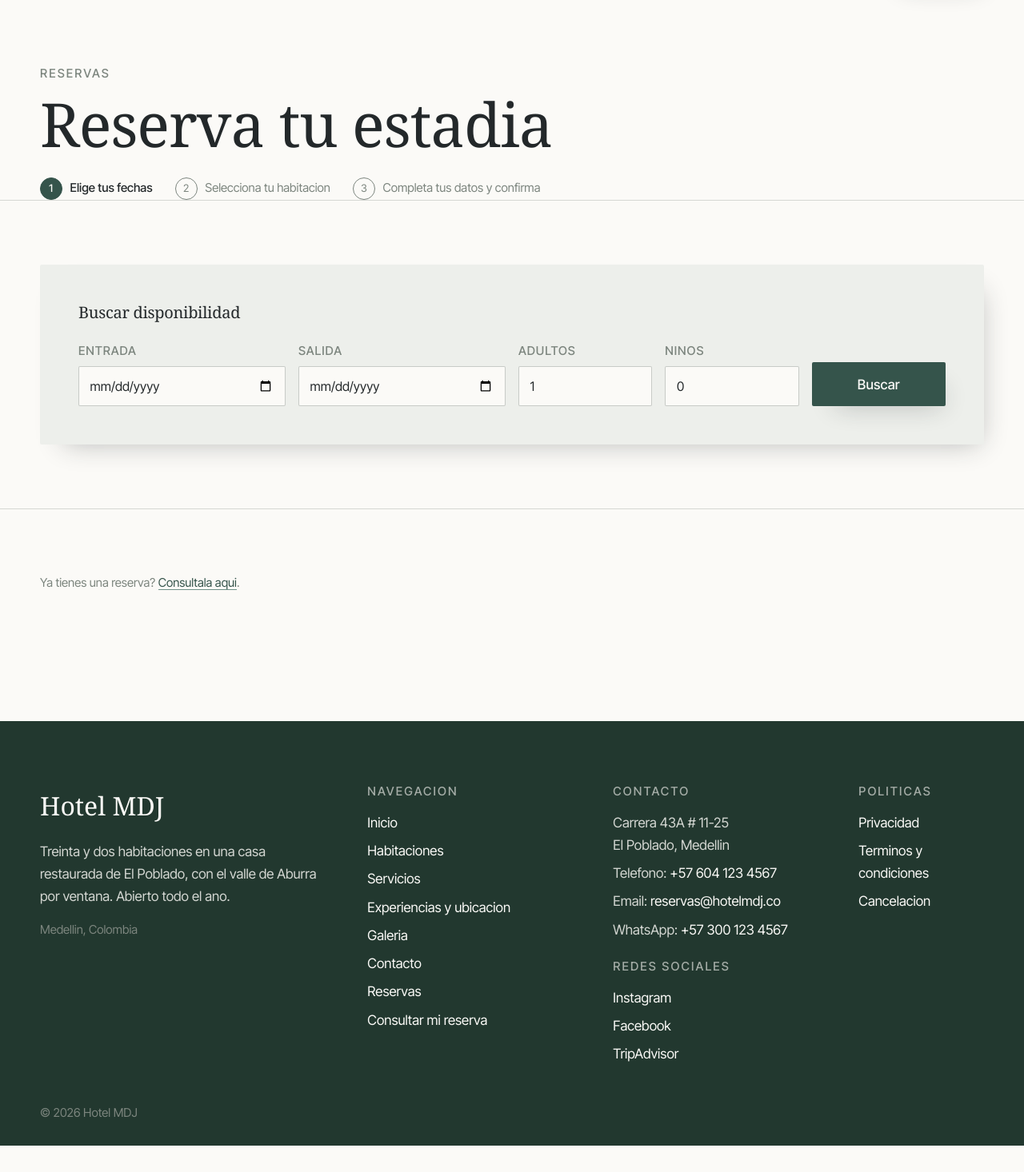
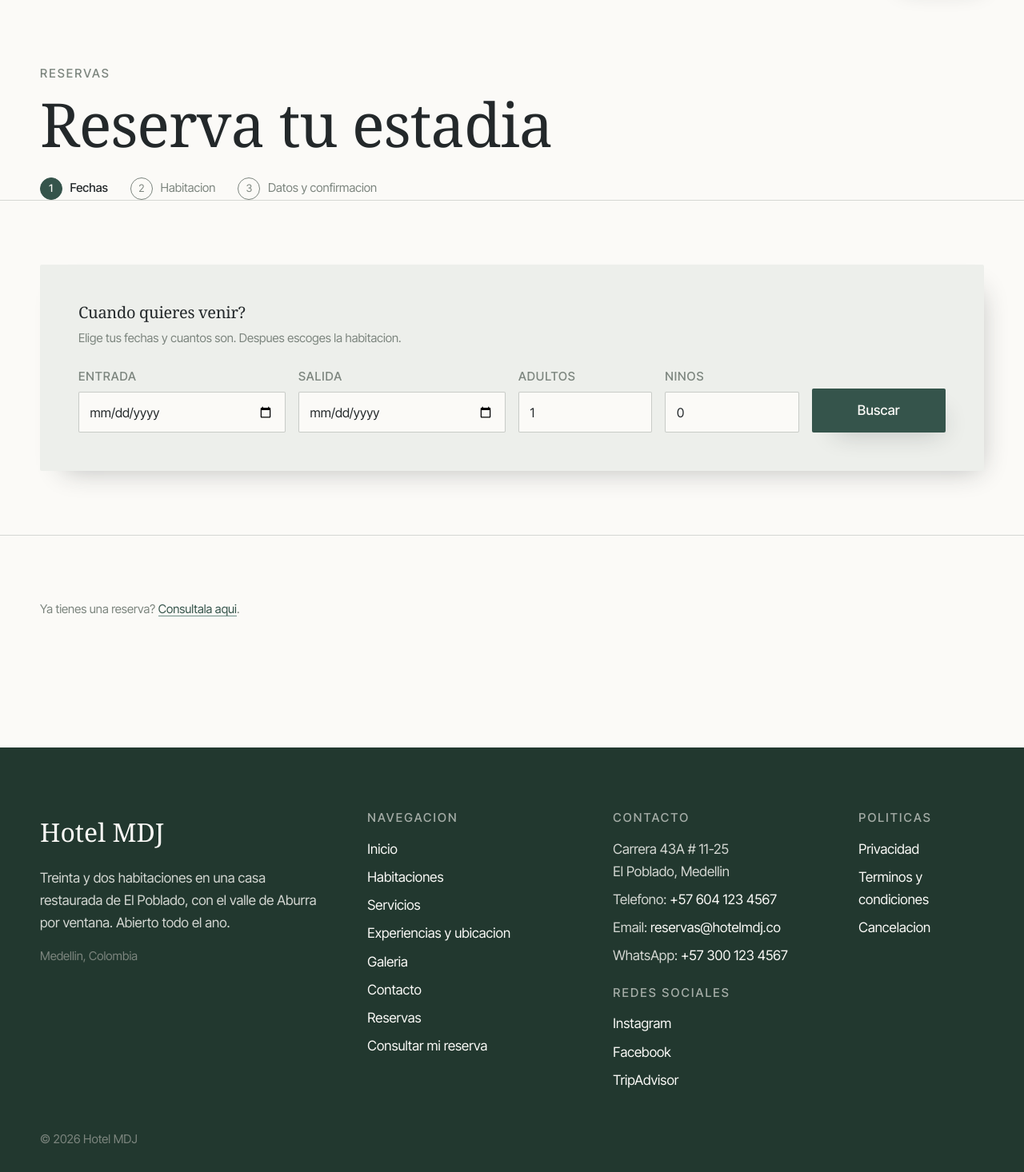
Before and after one commit to MiguelAngelMarinMejia1/ArquitecturaDeSoftware-Proyecto, a Django app: page /reservaciones/ in a window 1280 px wide. Shown: the part 89-1555 px from the top of the page at 80% size. Before the commit the page ends 1522 px from the top, so only its background shows below. Run offline with Django 5.2, Linux system fonts and the light colour scheme; some libraries are stand-ins or nearby versions; some web fonts are replaced.

Commit message:
feat(web): render the booking flow one step at a time

```diff
--- a/web/templates/web/reservations.html
+++ b/web/templates/web/reservations.html
@@ -1,13 +1,15 @@
 {% extends "web/base.html" %}
 
 {% comment %}
-Booking funnel. Unlike the Home page this one is not promotional: everything
+Booking wizard. Unlike the Home page this one is not promotional: everything
 here exists to get the guest from "I want to stay" to "I have a reservation".
 
-The three steps render on the same route and are driven by what the request
-carries: no criteria yet -> search form; criteria -> results; rooms picked ->
-summary and guest details. Search criteria live in the query string (they
-identify nobody), guest details only ever leave via POST.
+One step on screen at a time. Which step renders comes from the view, which
+derives it from the URL alone -- dates, then chosen rooms -- so refreshing,
+sharing the link or using the back button all behave the way the guest expects.
+
+Search criteria live in the query string (they identify nobody); guest details
+only ever leave via POST.
 {% endcomment %}
 
 {% block title %}Reservar - Hotel MDJ{% endblock %}
@@ -15,24 +17,70 @@ identify nobody), guest details only ever leave via POST.
 
 {% block content %}
 
-{# 1 - Encabezado y expectativas. #}
 <section class="mdj-seccion pb-0" aria-labelledby="reserva-title" data-section="booking-header">
     <div class="mdj-contenedor">
         <span class="mdj-rotulo">Reservas</span>
         <h1 id="reserva-title">Reserva tu estadia</h1>
+
+        {% comment %}
+        Los pasos ya recorridos son enlaces: la forma mas corta de volver a
+        corregir algo es pulsar sobre el paso al que se quiere regresar.
+        {% endcomment %}
         <ol class="mdj-pasos mt-4" data-role="booking-steps">
-            <li{% if not criteria.is_complete %} aria-current="step"{% endif %}>Elige tus fechas</li>
-            <li{% if criteria.is_complete and not selected_rooms %} aria-current="step"{% endif %}>Selecciona tu habitacion</li>
-            <li{% if selected_rooms %} aria-current="step"{% endif %}>Completa tus datos y confirma</li>
+            <li{% if step == 1 %} aria-current="step"{% elif step > 1 %} data-estado="completado"{% endif %}>
+                {% if step > 1 %}
+                <a href="{{ url_paso_fechas }}">Fechas</a>
+                {% else %}Fechas{% endif %}
+            </li>
+            <li{% if step == 2 %} aria-current="step"{% elif step > 2 %} data-estado="completado"{% endif %}>
+                {% if step > 2 %}
+                <a href="{{ url_paso_habitaciones }}">Habitacion</a>
+                {% else %}Habitacion{% endif %}
+            </li>
+            <li{% if step == 3 %} aria-current="step"{% endif %}>Datos y confirmacion</li>
         </ol>
     </div>
 </section>
 
-{# 2 - Busqueda. Siempre visible para poder cambiar las fechas sin reiniciar. #}
+{% if step > 1 %}
+{% comment %}
+Barra de contexto. Sin ella, volver atras seria un salto a ciegas: el huesped
+tiene que poder ver que fechas eligio sin abandonar el paso en el que esta.
+{% endcomment %}
+<section class="mdj-seccion pb-0" aria-label="Resumen de tu busqueda" data-section="booking-recap">
+    <div class="mdj-contenedor">
+        <div class="mdj-recap">
+            <p class="mdj-recap__dato mb-0">
+                <span class="mdj-etiqueta d-block">Estadia</span>
+                {{ criteria.check_in|date:"d M" }} al {{ criteria.check_out|date:"d M Y" }}
+                <span class="mdj-meta">({{ nights }} noche{{ nights|pluralize }})</span>
+            </p>
+            <p class="mdj-recap__dato mb-0">
+                <span class="mdj-etiqueta d-block">Huespedes</span>
+                {{ criteria.adults }} adulto{{ criteria.adults|pluralize }}{% if criteria.children %}, {{ criteria.children }} nino{{ criteria.children|pluralize }}{% endif %}
+            </p>
+            {% if step > 2 %}
+            <p class="mdj-recap__dato mb-0">
+                <span class="mdj-etiqueta d-block">Habitacion{{ selected_rooms|length|pluralize }}</span>
+                {% for room in selected_rooms %}{{ room.room_type.name }} {{ room.number }}{% if not forloop.last %}, {% endif %}{% endfor %}
+            </p>
+            {% endif %}
+            <a href="{% if step > 2 %}{{ url_paso_habitaciones }}{% else %}{{ url_paso_fechas }}{% endif %}"
+               class="mdj-enlace mdj-recap__cambiar">Cambiar</a>
+        </div>
+    </div>
+</section>
+{% endif %}
+
+
+{% if step == 1 %}
+{% comment %} Paso 1 - Fechas y ocupacion. {% endcomment %}
 <section class="mdj-seccion" aria-labelledby="busqueda-title" data-section="booking-search">
     <div class="mdj-contenedor">
         <div class="mdj-buscador">
-            <h2 class="h5 mb-4" id="busqueda-title">Buscar disponibilidad</h2>
+            <h2 class="h5 mb-2" id="busqueda-title">Cuando quieres venir?</h2>
+            <p class="mdj-meta mb-4">Elige tus fechas y cuantos son. Despues escoges la habitacion.</p>
+
             <form action="{% url 'web:reservations' %}" method="get" class="row g-3 align-items-end">
                 <div class="col-12 col-md-6 col-lg-3">
                     <div class="mdj-campo">
@@ -48,38 +96,42 @@ identify nobody), guest details only ever leave via POST.
                                value="{{ criteria.check_out|date:'Y-m-d' }}" required>
                     </div>
                 </div>
-                <div class="col-4 col-lg-2">
+                <div class="col-6 col-lg-2">
                     <div class="mdj-campo">
                         <label for="adults">Adultos</label>
                         <input type="number" id="adults" name="adults" min="1" value="{{ criteria.adults }}" required>
                     </div>
                 </div>
-                <div class="col-4 col-lg-2">
+                <div class="col-6 col-lg-2">
                     <div class="mdj-campo">
                         <label for="children">Ninos</label>
                         <input type="number" id="children" name="children" min="0" value="{{ criteria.children }}">
                     </div>
                 </div>
-                <div class="col-4 col-lg-2">
+                <div class="col-12 col-lg-2">
                     <button type="submit" class="mdj-btn mdj-btn--principal w-100">Buscar</button>
                 </div>
             </form>
         </div>
     </div>
 </section>
+{% endif %}
 
-{% if criteria.is_complete %}
 
-{% comment %} 3 - Resultados. Un solo formulario envuelve todas las opciones para poder
-   elegir varias habitaciones de una vez, respetando el 1..* entre reserva y
-   habitacion. {% endcomment %}
+{% if step == 2 %}
+{% comment %}
+Paso 2 - Eleccion de habitacion. Un solo formulario envuelve todas las opciones
+para poder elegir varias de una vez, respetando el 1..* entre reserva y
+habitacion.
+{% endcomment %}
 <section class="mdj-seccion" aria-labelledby="resultados-title" data-section="booking-results">
     <div class="mdj-contenedor">
-        <h2 id="resultados-title">Habitaciones disponibles</h2>
+        <h2 id="resultados-title">Elige tu habitacion</h2>
         <p class="mdj-meta mt-2 mb-5">
-            {{ criteria.check_in|date:"d M Y" }} al {{ criteria.check_out|date:"d M Y" }}
-            &middot; {{ nights }} noche{{ nights|pluralize }}
-            &middot; {{ guests }} huesped{{ guests|pluralize:"es" }}
+            {% if results %}
+            {{ results|length }} habitacion{{ results|length|pluralize:"es" }} disponible{{ results|length|pluralize:"s" }}
+            para tus fechas.
+            {% endif %}
         </p>
 
         <form action="{% url 'web:reservations' %}" method="get">
@@ -91,7 +143,7 @@ identify nobody), guest details only ever leave via POST.
             <ul class="row row-cols-1 row-cols-md-2 row-cols-xl-3 list-unstyled g-4" data-role="result-list">
                 {% for room in results %}
                 <li class="col" data-role="result-card">
-                    <article class="mdj-tarjeta {% if room in selected_rooms %}mdj-tarjeta--elegida{% endif %}"
+                    <article class="mdj-tarjeta {% if room.pk in selected_ids %}mdj-tarjeta--elegida{% endif %}"
                              aria-labelledby="room-{{ room.pk }}">
                         <figure class="mdj-marco mdj-marco--ancho mb-0" data-placeholder="foto-habitacion">
                             <figcaption>Fotografia pendiente</figcaption>
@@ -113,6 +165,10 @@ identify nobody), guest details only ever leave via POST.
                                 <dd>{{ room.floor }}</dd>
                             </dl>
 
+                            {% if room.room_type.description %}
+                            <p class="mdj-meta mb-0">{{ room.room_type.description }}</p>
+                            {% endif %}
+
                             <p class="mdj-meta mb-0">
                                 Incluye desayuno, Wi-Fi, aire acondicionado y limpieza diaria.
                             </p>
@@ -125,7 +181,7 @@ identify nobody), guest details only ever leave via POST.
                                 <div class="mdj-check ms-auto">
                                     <input type="checkbox" id="select-room-{{ room.pk }}"
                                            name="room" value="{{ room.pk }}"
-                                           {% if room in selected_rooms %}checked{% endif %}>
+                                           {% if room.pk in selected_ids %}checked{% endif %}>
                                     <label for="select-room-{{ room.pk }}">Seleccionar</label>
                                 </div>
                             </div>
@@ -135,29 +191,31 @@ identify nobody), guest details only ever leave via POST.
                 {% empty %}
                 <li class="col-12">
                     <div class="mdj-buscador">
-                        <p class="mb-1">No hay habitaciones disponibles para esas fechas.</p>
-                        <p class="mdj-meta mb-0">Prueba con otro rango de fechas.</p>
+                        <p class="mb-2">No hay habitaciones disponibles para esas fechas.</p>
+                        <a href="{{ url_paso_fechas }}" class="mdj-enlace">Probar con otras fechas</a>
                     </div>
                 </li>
                 {% endfor %}
             </ul>
 
             {% if results %}
-            <div class="mt-5">
-                <button type="submit" class="mdj-btn mdj-btn--principal">Continuar con la seleccion</button>
+            <div class="mdj-acciones mt-5">
+                <a href="{{ url_paso_fechas }}" class="mdj-btn mdj-btn--secundario">Cambiar fechas</a>
+                <button type="submit" class="mdj-btn mdj-btn--principal">Continuar</button>
             </div>
             {% endif %}
         </form>
     </div>
 </section>
-
 {% endif %}
 
-{% if selected_rooms and quote %}
 
-{% comment %} 4 a 6 - Resumen, datos del huesped y confirmacion. Un unico POST cierra la
-   reserva: dividirlo mas dejaria datos personales aparcados en la sesion entre
-   peticiones sin ninguna ventaja. {% endcomment %}
+{% if step == 3 %}
+{% comment %}
+Paso 3 - Datos del huesped, resumen y confirmacion. Un unico POST cierra la
+reserva: dividirlo mas dejaria datos personales aparcados en la sesion entre
+peticiones sin ninguna ventaja.
+{% endcomment %}
 <section class="mdj-seccion" data-section="booking-checkout">
     <div class="mdj-contenedor">
         <form action="{% url 'web:reservations' %}" method="post" data-role="booking-form">
@@ -173,14 +231,11 @@ identify nobody), guest details only ever leave via POST.
 
             <div class="row g-4 g-lg-5">
                 <div class="col-12 col-lg-7">
+                    <section aria-labelledby="huesped-title" data-section="booking-guest">
+                        <h2 id="huesped-title">Tus datos</h2>
+                        <p class="mdj-meta mt-2 mb-4">Solo lo necesario para tu llegada.</p>
 
-                    {% comment %} 5 - Datos del huesped. El documento de identidad no aparece
-                       aqui a proposito: se recoge en el check-in. {% endcomment %}
-                    <section aria-labelledby="huesped-title" data-section="booking-guest">
-                        <span class="mdj-rotulo">Paso final</span>
-                        <h2 id="huesped-title">Informacion del huesped</h2>
-
-                        <div class="row g-3 mt-3">
+                        <div class="row g-3">
                             <div class="col-12 col-md-6">
                                 <div class="mdj-campo">
                                     <label for="first-name">Nombre</label>
@@ -220,8 +275,10 @@ identify nobody), guest details only ever leave via POST.
                                 </div>
                             </div>
                             <div class="col-12">
-                                {% comment %} Consentimiento comercial separado y sin marcar:
-                                   nunca condiciona la reserva. {% endcomment %}
+                                {% comment %}
+                                Consentimiento comercial separado y sin marcar: nunca
+                                condiciona la reserva.
+                                {% endcomment %}
                                 <div class="mdj-check">
                                     <input type="checkbox" id="marketing-consent" name="marketing_consent" value="1">
                                     <label for="marketing-consent">Quiero recibir ofertas y novedades de Hotel MDJ</label>
@@ -230,7 +287,6 @@ identify nobody), guest details only ever leave via POST.
                         </div>
                     </section>
 
-                    {# 6 - Pago y politicas que se estan aceptando. #}
                     <section class="mt-5" aria-labelledby="pago-title" data-section="booking-payment">
                         <h2 id="pago-title">Pago</h2>
                         <div class="row g-3 mt-3">
@@ -262,8 +318,6 @@ identify nobody), guest details only ever leave via POST.
                     </section>
                 </div>
 
-                {% comment %} 4 - Resumen de costes, presente todo el tiempo mientras el
-                   huesped rellena sus datos. {% endcomment %}
                 <div class="col-12 col-lg-5">
                     <section class="mdj-resumen mdj-pegajoso" aria-labelledby="resumen-title" data-section="booking-summary">
                         <h2 class="h5 mb-4" id="resumen-title">Resumen de tu reserva</h2>
@@ -302,17 +356,20 @@ identify nobody), guest details only ever leave via POST.
                             </div>
                         </dl>
 
-                        <button type="submit" class="mdj-btn mdj-btn--principal w-100 mt-4" data-role="cta-primary">
-                            Confirmar reserva
-                        </button>
+                        <div class="mdj-acciones mt-4">
+                            <button type="submit" class="mdj-btn mdj-btn--principal w-100" data-role="cta-primary">
+                                Confirmar reserva
+                            </button>
+                            <a href="{{ url_paso_habitaciones }}" class="mdj-enlace text-center">Cambiar habitacion</a>
+                        </div>
                     </section>
                 </div>
             </div>
         </form>
     </div>
 </section>
+{% endif %}
 
-{% endif %}
 
 <section class="mdj-seccion" data-section="booking-help">
     <div class="mdj-contenedor">
```
